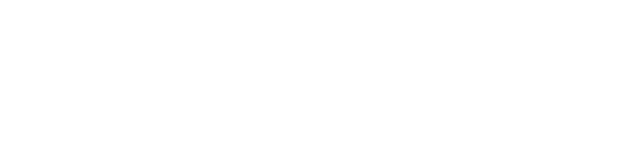
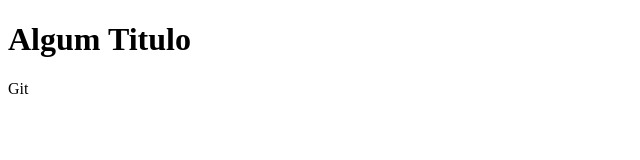
Before and after one commit to Br-Onz/html, a plain HTML site: page index.html in a window 1280 px wide. Shown: the whole page, without its empty margins (0-640 px from the left). Drawn offline with Linux system fonts and the light colour scheme.

Commit message:
criei titulo e paragrafo

```diff
--- a/index.html
+++ b/index.html
@@ -1,11 +1,15 @@
 <!DOCTYPE html>
 <html lang="en">
+
 <head>
     <meta charset="UTF-8">
     <meta name="viewport" content="width=device-width, initial-scale=1.0">
     <title>Document</title>
 </head>
+
 <body>
+    <h1>Algum Titulo</h1>
+    <p>Git</p>
+</body>
 
-</body>
 </html>
```
